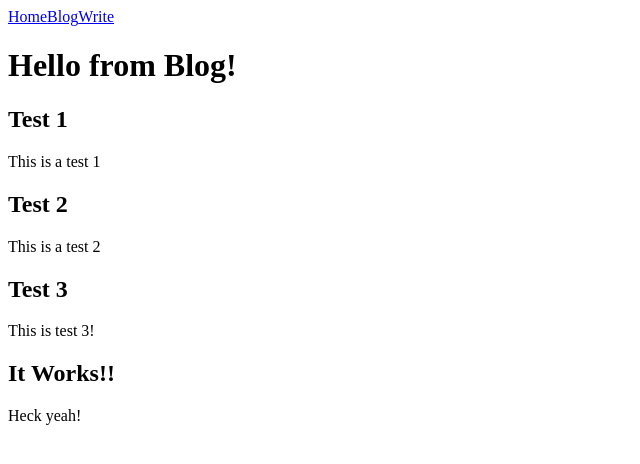
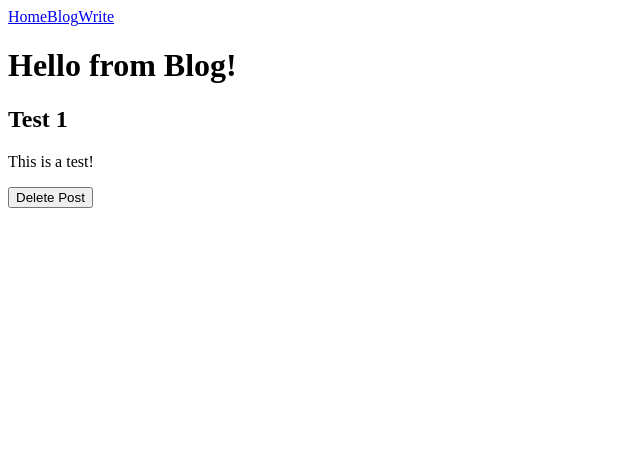
Before and after one commit to andrewjpwalters/react-final-project, a React (Create React App) app: page /blog in a window 1280 px wide. Shown: the top 464 px of the page, without its empty margins (0-640 px from the left). Built offline with nearby package versions, Linux system fonts and the light colour scheme; data requests are answered from the project's data file.

Commit message:
add delete functionality to Blog.js and BlogPost.js

```diff
--- a/db.json
+++ b/db.json
@@ -1,24 +1,9 @@
 {
   "posts": [
     {
-      "id": 1,
       "title": "Test 1",
-      "content": "This is a test 1"
-    },
-    {
-      "id": 2,
-      "title": "Test 2",
-      "content": "This is a test 2"
-    },
-    {
-      "title": "Test 3",
-      "content": "This is test 3!",
-      "id": 3
-    },
-    {
-      "title": "It Works!!",
-      "content": "Heck yeah!",
-      "id": 4
+      "content": "This is a test!",
+      "id": 1
     }
   ]
 }
--- a/src/Blog.js
+++ b/src/Blog.js
@@ -14,9 +14,20 @@ function Blog() {
             })
     }, []);
 
+    function deletePost(id) {
+        const updatedPosts = posts.filter(post => post.id !== id)
+        setPosts(updatedPosts)
+    }
+
     const blogPost = posts.map((blogObj) => {
-        return <BlogPost key={blogObj.id} title={blogObj.title} content={blogObj.content} />
+        return <BlogPost
+            key={blogObj.id}
+            id={blogObj.id}
+            title={blogObj.title}
+            content={blogObj.content}
+            onDeletePost={deletePost} />
     })
+
     return (
         <div>
             <h1>Hello from Blog!</h1>
--- a/src/BlogPost.js
+++ b/src/BlogPost.js
@@ -1,11 +1,19 @@
 import React from "react";
 
-function BlogPost(props) {
-    const { title, content } = props
+function BlogPost({ title, id, content, onDeletePost }) {
+
+    function handleDelete() {
+        fetch(`http://localhost:3000/posts/${id}`, {
+            method: "DELETE"
+        })
+        onDeletePost(id)
+    }
+
     return (
         <div>
             <h2>{title}</h2>
             <p>{content}</p>
+            <button onClick={handleDelete}>Delete Post</button>
         </div>
     )
 }
```
